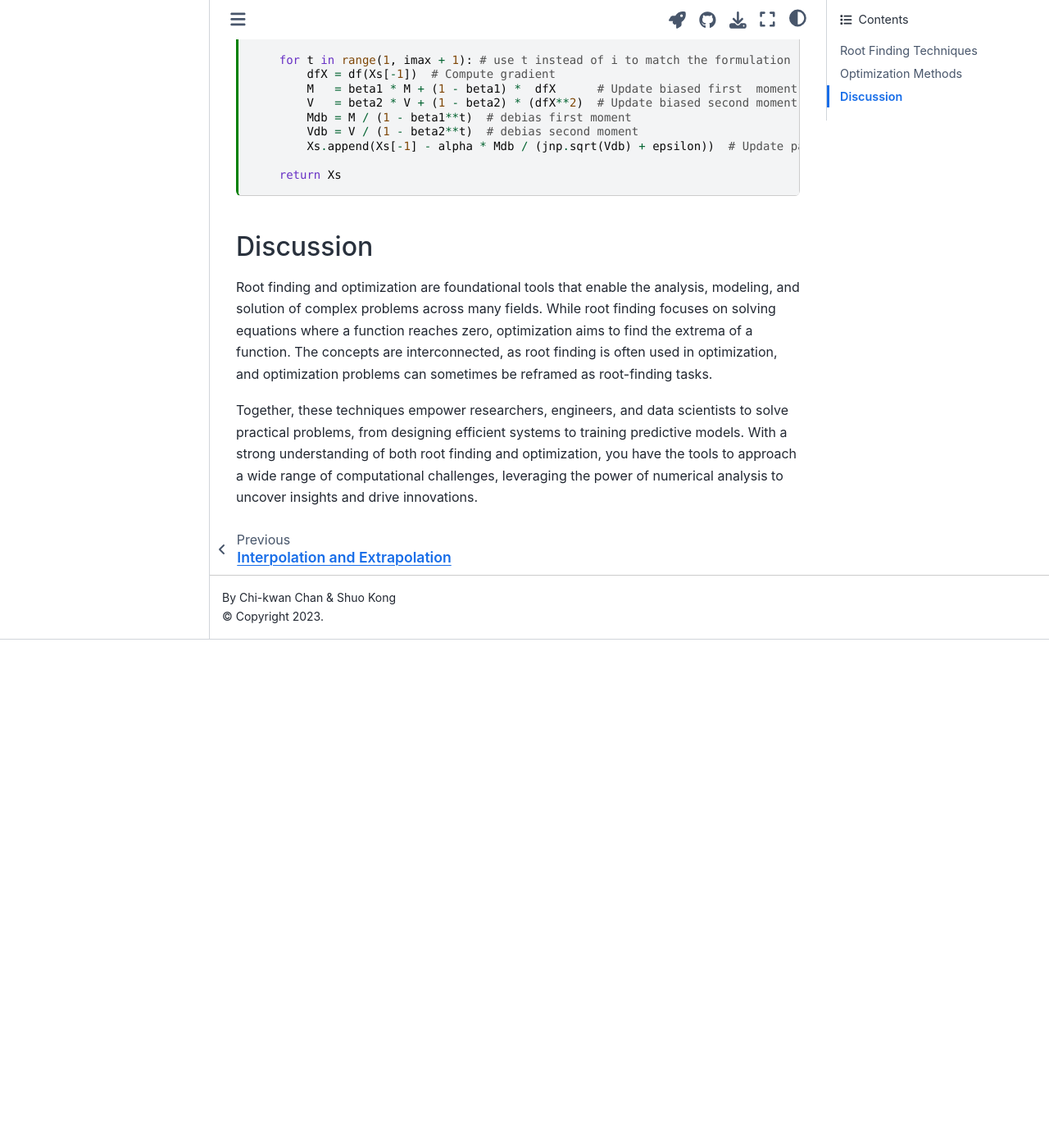
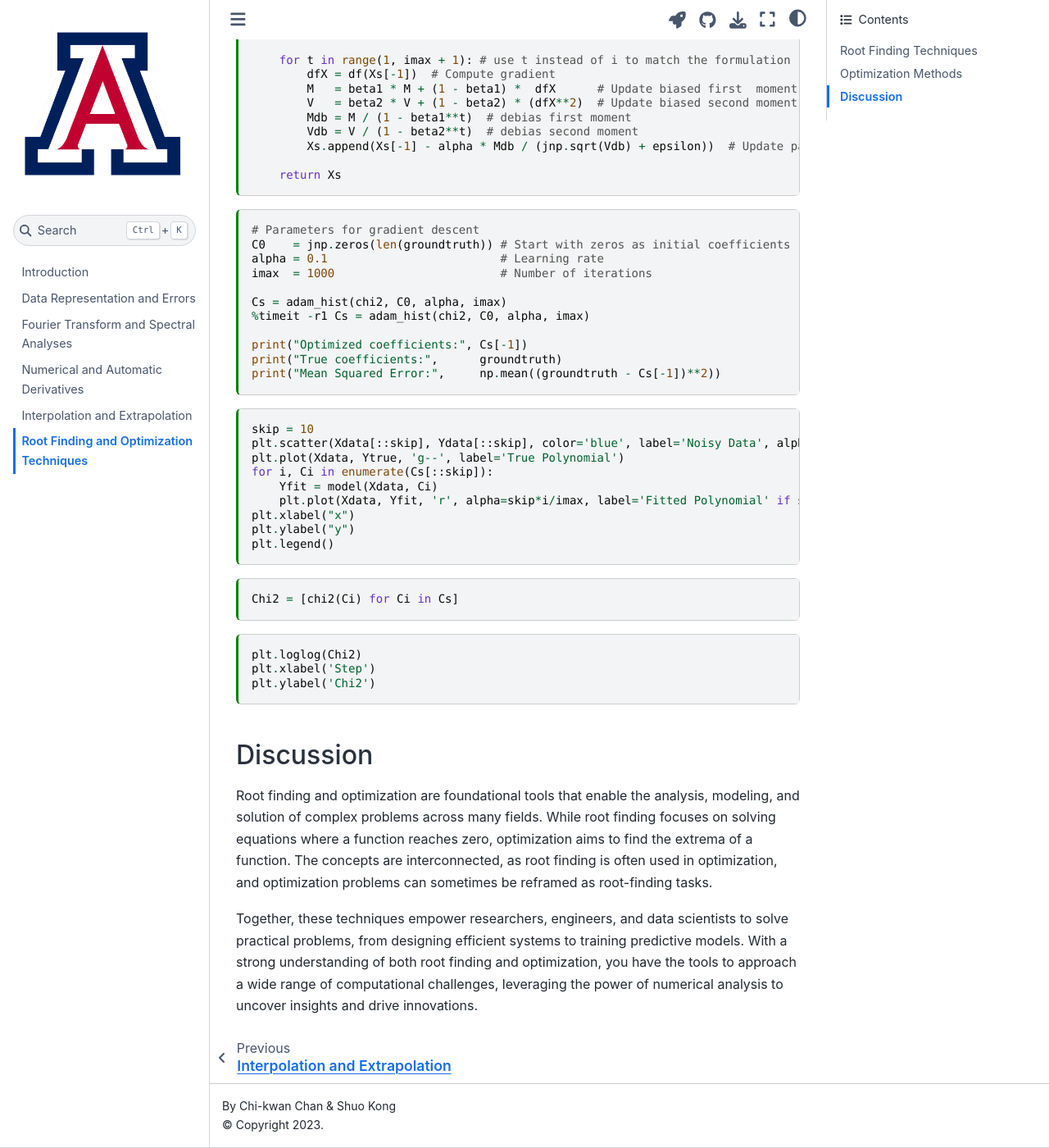
Before and after one commit to ua-2024q3-astr513/astr513, a Jupyter Book: the page built from docs/opt.md, in a window 1280 px wide and 1400 px high, scrolled down 16255 px. Shown: the whole window at 82% size. Built offline with Jupyter Book 1.0.4 settings and Sphinx 7.4.7 and the Sphinx Book theme 1.1.4, drawn with Linux system fonts in a browser that asks for light colours; before the commit the page ends 17035 px from its top, so only the background shows below that.

Commit message:
Apply Adam to curve fitting

````diff
--- a/docs/opt.md
+++ b/docs/opt.md
@@ -716,6 +716,42 @@ def adam_hist(f, X0, alpha, imax, beta1=0.9, beta2=0.999, epsilon=1e-8):
     return Xs
 ```
 
+```{code-cell} ipython3
+# Parameters for gradient descent
+C0    = jnp.zeros(len(groundtruth)) # Start with zeros as initial coefficients
+alpha = 0.1                         # Learning rate
+imax  = 1000                        # Number of iterations
+
+Cs = adam_hist(chi2, C0, alpha, imax)
+%timeit -r1 Cs = adam_hist(chi2, C0, alpha, imax)
+
+print("Optimized coefficients:", Cs[-1])
+print("True coefficients:",      groundtruth)
+print("Mean Squared Error:",     np.mean((groundtruth - Cs[-1])**2))
+```
+
+```{code-cell} ipython3
+skip = 10
+plt.scatter(Xdata[::skip], Ydata[::skip], color='blue', label='Noisy Data', alpha=0.5)
+plt.plot(Xdata, Ytrue, 'g--', label='True Polynomial')
+for i, Ci in enumerate(Cs[::skip]):
+    Yfit = model(Xdata, Ci)
+    plt.plot(Xdata, Yfit, 'r', alpha=skip*i/imax, label='Fitted Polynomial' if skip*i == imax else '')
+plt.xlabel("x")
+plt.ylabel("y")
+plt.legend()
+```
+
+```{code-cell} ipython3
+Chi2 = [chi2(Ci) for Ci in Cs]
+```
+
+```{code-cell} ipython3
+plt.loglog(Chi2)
+plt.xlabel('Step')
+plt.ylabel('Chi2')
+```
+
 ## Discussion
 
 Root finding and optimization are foundational tools that enable the analysis, modeling, and solution of complex problems across many fields.
````
